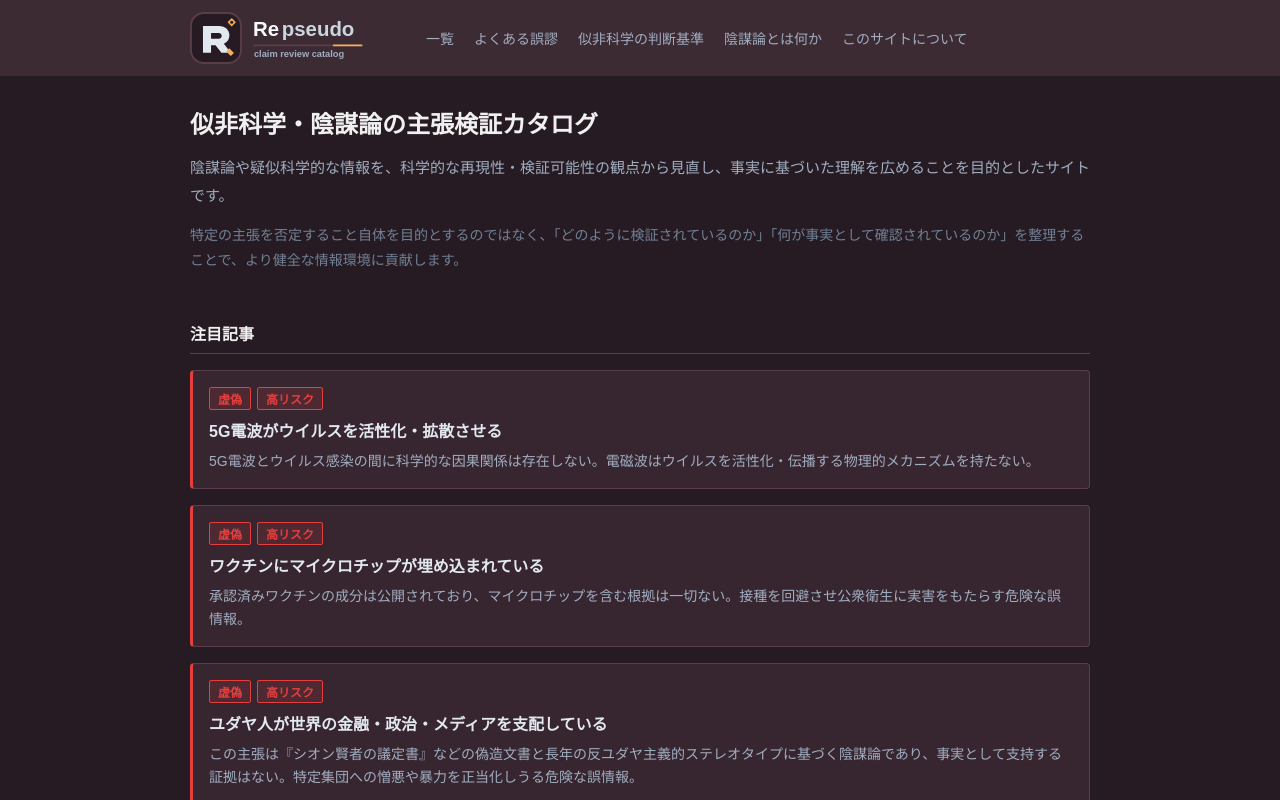
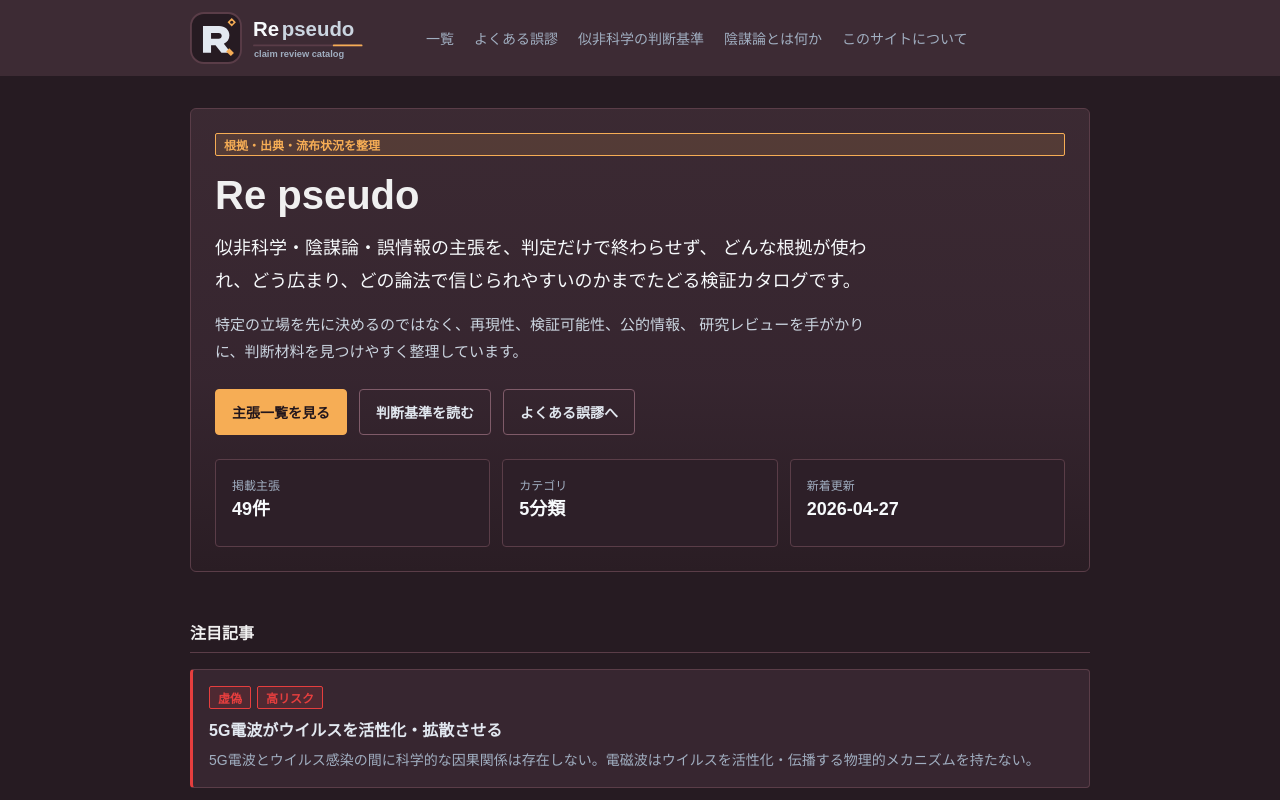
Before and after one commit to reload-co-jp/re-pseudo, a Next.js app: page / in a window 1280 px wide. Shown: the top 800 px of the page. Built offline with nearby package versions, Linux system fonts and the light colour scheme.

Commit message:
Add hero

```diff
--- a/app/page.tsx
+++ b/app/page.tsx
@@ -36,6 +36,12 @@ const Page: FC = () => {
   const featured = getFeaturedClaims()
   const latest = getLatestClaims()
   const categoryCount = getCategoryCount()
+  const totalClaims = Object.values(categoryCount).reduce((sum, count) => sum + count, 0)
+  const heroStats = [
+    { label: "掲載主張", value: `${totalClaims}件` },
+    { label: "カテゴリ", value: `${Object.keys(categoryCount).length}分類` },
+    { label: "新着更新", value: latest[0]?.created_at ?? "—" },
+  ]
   const websiteJsonLd = {
     "@context": "https://schema.org",
     "@type": "WebSite",
@@ -56,23 +62,149 @@ const Page: FC = () => {
         dangerouslySetInnerHTML={{ __html: JSON.stringify(websiteJsonLd) }}
         type="application/ld+json"
       />
-      <section>
-        <h1
+      <section
+        style={{
+          background:
+            "linear-gradient(180deg, rgba(61,43,52,.92) 0%, rgba(55,38,48,.96) 58%, rgba(42,29,36,1) 100%)",
+          border: "1px solid #5a3d48",
+          borderRadius: "6px",
+          overflow: "hidden",
+        }}
+      >
+        <div
           style={{
-            fontSize: "1.5rem",
-            fontWeight: 700,
-            lineHeight: 1.4,
-            marginBottom: ".75rem",
+            display: "grid",
+            gap: "1.5rem",
+            padding: "1.5rem",
           }}
         >
-          似非科学・陰謀論の主張検証カタログ
-        </h1>
-        <p style={{ color: "#a0aec0", fontSize: ".9375rem", lineHeight: 1.9, marginBottom: ".75rem" }}>
-          陰謀論や疑似科学的な情報を、科学的な再現性・検証可能性の観点から見直し、事実に基づいた理解を広めることを目的としたサイトです。
-        </p>
-        <p style={{ color: "#718096", fontSize: ".875rem", lineHeight: 1.8 }}>
-          特定の主張を否定すること自体を目的とするのではなく、「どのように検証されているのか」「何が事実として確認されているのか」を整理することで、より健全な情報環境に貢献します。
-        </p>
+          <div style={{ display: "flex", flexDirection: "column", gap: ".875rem" }}>
+            <Badge color="#f6ad55" label="根拠・出典・流布状況を整理" />
+            <div style={{ display: "flex", flexDirection: "column", gap: ".75rem" }}>
+              <h1
+                style={{
+                  fontSize: "clamp(1.75rem, 4vw, 2.5rem)",
+                  fontWeight: 700,
+                  lineHeight: 1.25,
+                }}
+              >
+                Re pseudo
+              </h1>
+              <p
+                style={{
+                  color: "#f7fafc",
+                  fontSize: "clamp(1rem, 2vw, 1.125rem)",
+                  lineHeight: 1.85,
+                  maxWidth: "42rem",
+                }}
+              >
+                似非科学・陰謀論・誤情報の主張を、判定だけで終わらせず、
+                どんな根拠が使われ、どう広まり、どの論法で信じられやすいのかまでたどる検証カタログです。
+              </p>
+              <p
+                style={{
+                  color: "#cbd5e0",
+                  fontSize: ".9375rem",
+                  lineHeight: 1.8,
+                  maxWidth: "42rem",
+                }}
+              >
+                特定の立場を先に決めるのではなく、再現性、検証可能性、公的情報、
+                研究レビューを手がかりに、判断材料を見つけやすく整理しています。
+              </p>
+            </div>
+          </div>
+
+          <div
+            style={{
+              display: "flex",
+              flexWrap: "wrap",
+              gap: ".75rem",
+            }}
+          >
+            <Link
+              href="/claims/"
+              style={{
+                backgroundColor: "#f6ad55",
+                border: "1px solid #f6ad55",
+                borderRadius: "4px",
+                color: "#22161c",
+                fontSize: ".875rem",
+                fontWeight: 700,
+                padding: ".75rem 1rem",
+                textDecoration: "none",
+              }}
+            >
+              主張一覧を見る
+            </Link>
+            <Link
+              href="/criteria/"
+              style={{
+                backgroundColor: "transparent",
+                border: "1px solid #7f5b69",
+                borderRadius: "4px",
+                color: "#e2e8f0",
+                fontSize: ".875rem",
+                fontWeight: 600,
+                padding: ".75rem 1rem",
+                textDecoration: "none",
+              }}
+            >
+              判断基準を読む
+            </Link>
+            <Link
+              href="/fallacies/"
+              style={{
+                backgroundColor: "transparent",
+                border: "1px solid #7f5b69",
+                borderRadius: "4px",
+                color: "#e2e8f0",
+                fontSize: ".875rem",
+                fontWeight: 600,
+                padding: ".75rem 1rem",
+                textDecoration: "none",
+              }}
+            >
+              よくある誤謬へ
+            </Link>
+          </div>
+
+          <div
+            style={{
+              display: "grid",
+              gap: ".75rem",
+              gridTemplateColumns: "repeat(auto-fit, minmax(160px, 1fr))",
+            }}
+          >
+            {heroStats.map((item) => (
+              <div
+                key={item.label}
+                style={{
+                  backgroundColor: "#2d1f28",
+                  border: "1px solid #5a3d48",
+                  borderRadius: "4px",
+                  display: "flex",
+                  flexDirection: "column",
+                  gap: ".35rem",
+                  minHeight: "88px",
+                  padding: "1rem",
+                }}
+              >
+                <span style={{ color: "#a0aec0", fontSize: ".75rem" }}>{item.label}</span>
+                <strong
+                  style={{
+                    color: "#f7fafc",
+                    fontSize: "1.125rem",
+                    fontWeight: 700,
+                    lineHeight: 1.3,
+                  }}
+                >
+                  {item.value}
+                </strong>
+              </div>
+            ))}
+          </div>
+        </div>
       </section>
 
       <section>
```
